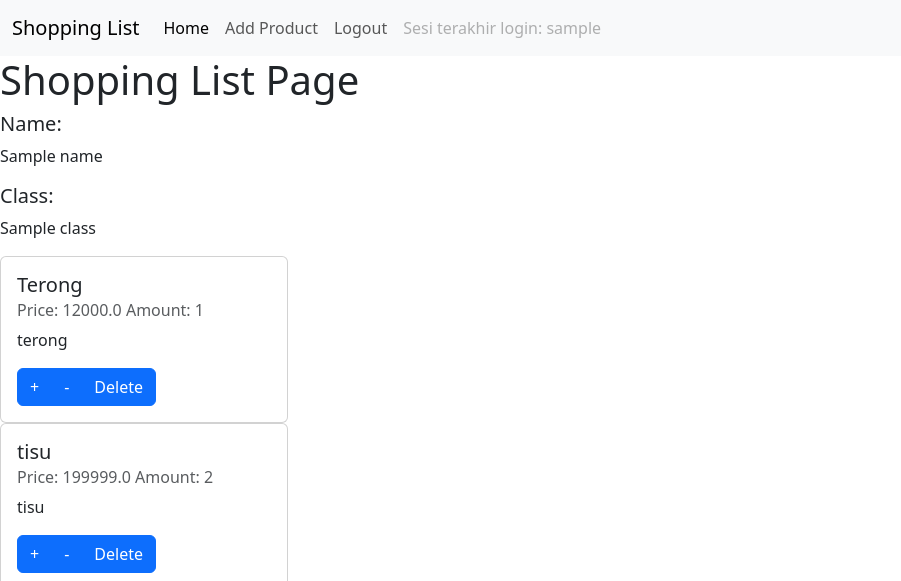
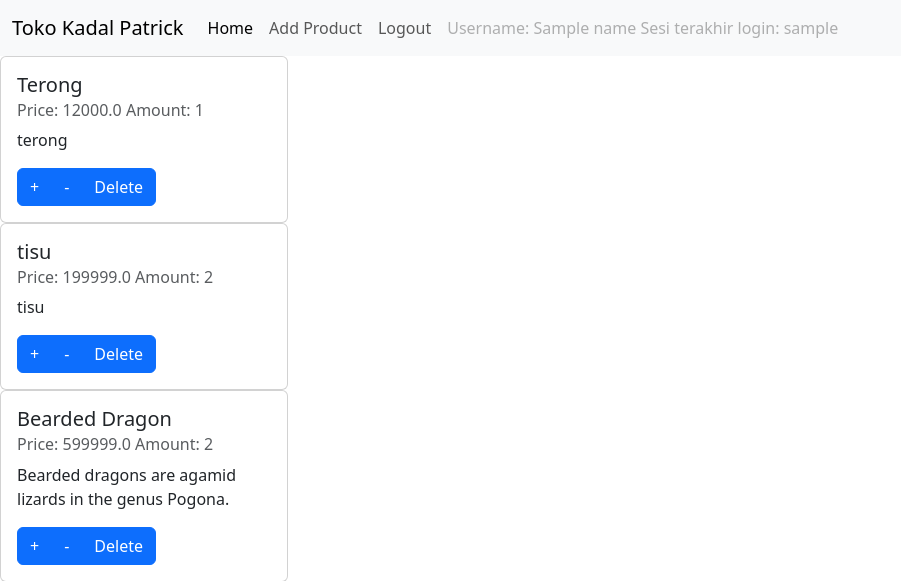
Before and after one commit to g0lgi/toko_kadal, a Django app: template main/templates/main.html in a window 1280 px wide. Shown: the top 581 px of the page, without its empty margins (0-901 px from the left). Run offline with Django 4.2, Linux system fonts and the light colour scheme; data comes from the database, SQL or seed files in the repository; both versions use the stored data as it was after the commit; the template is opened without the code that fills it: values that come from a table or form of the project are taken from there, most other values are stand-ins (such as "Sample title", 1, 10 or a date in 2020).

Commit message:
TUGAS 5 tp ganti layout main

```diff
--- a/main/templates/main.html
+++ b/main/templates/main.html
@@ -3,7 +3,7 @@
 {% block content %}
 <nav class="navbar navbar-expand-lg bg-body-tertiary">
   <div class="container-fluid">
-    <span class="navbar-brand mb-0 h1">Shopping List</span>
+    <span class="navbar-brand mb-0 h1">Toko Kadal Patrick</span>
     <button class="navbar-toggler" type="button" data-bs-toggle="collapse" data-bs-target="#navbarSupportedContent" aria-controls="navbarSupportedContent" aria-expanded="false" aria-label="Toggle navigation">
       <span class="navbar-toggler-icon"></span>
     </button>
@@ -19,19 +19,11 @@
           <a class="nav-link" href="{% url 'main:logout' %}">Logout</a>
         </li>
           <li class="nav-item">
-          <a class="nav-link disabled" aria-disabled="true">Sesi terakhir login: {{ last_login }}</a>
+          <a class="nav-link disabled" aria-disabled="true">Username: {{name}} Sesi terakhir login: {{ last_login }}</a>
         </li>
     </div>
   </div>
 </nav>
-
-    <h1>Shopping List Page</h1>
-
-    <h5>Name:</h5>
-    <p>{{name}}</p>
-
-    <h5>Class:</h5>
-    <p>{{class}}</p>
 
     {% for product in products %}
         <tr>
```
Also changed, not shown: db.sqlite3.
